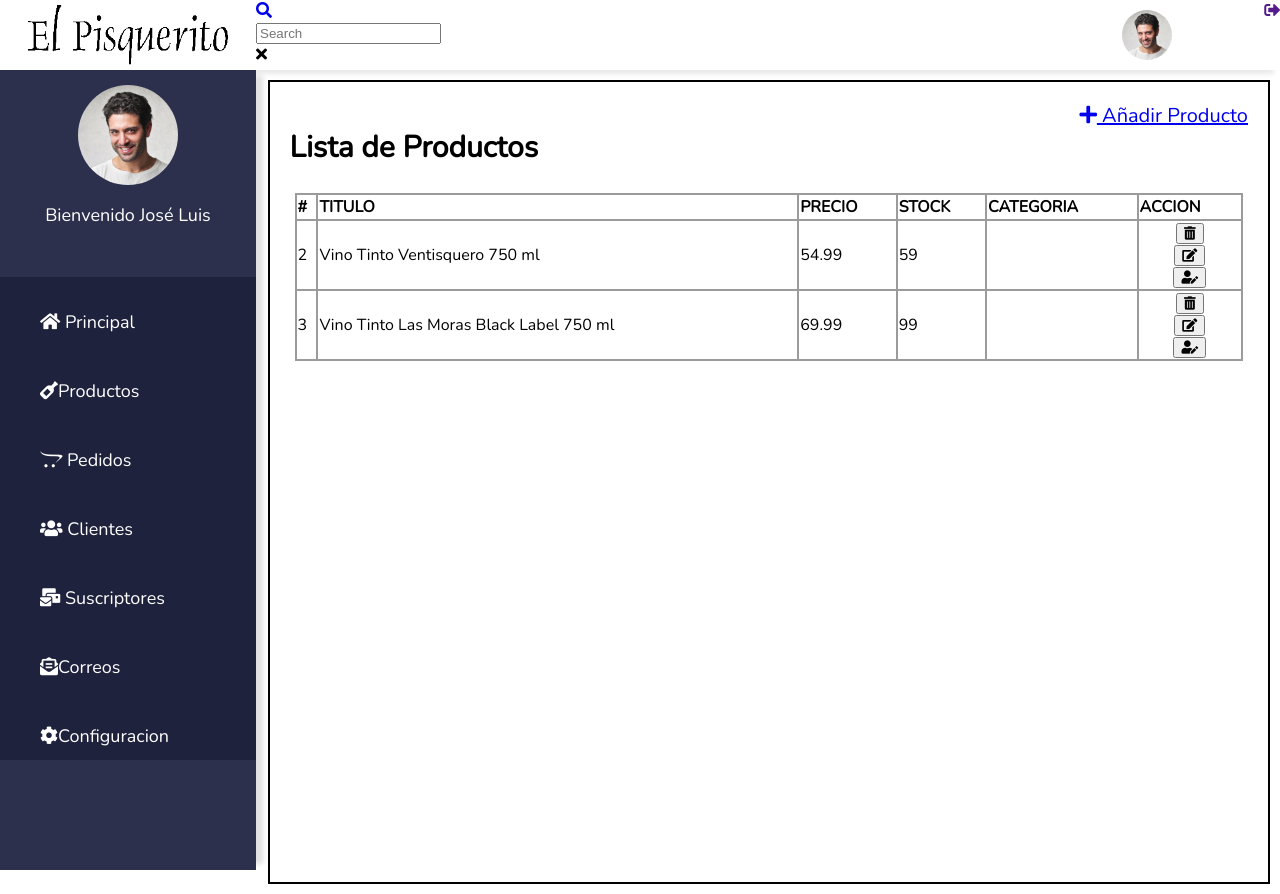
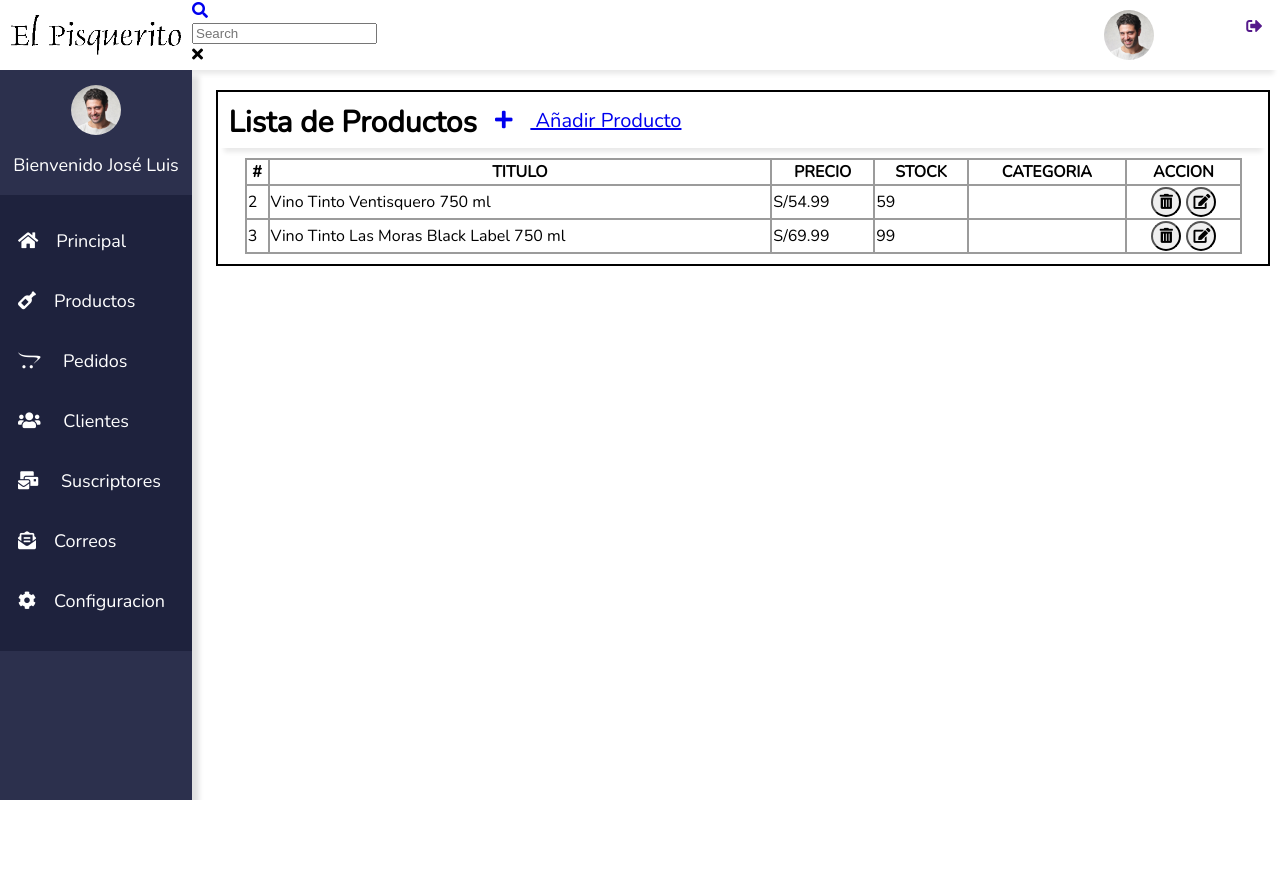
Before and after one commit to josephpm19/TallerDeSoftwareII, a PHP site: page /admin/productos.php in a window 1280 px wide. After the commit the page ends 800 px from the top, so only its background shows below. Run offline with PHP 8.4, Linux system fonts and the light colour scheme; a user stored in the database is signed in; data comes from the database, SQL or seed files in the repository; data that the repository does not hold is empty; some libraries are stand-ins or nearby versions.

Commit message:
editar producto, agregar producto, eliminar producto

```diff
--- a/admin/css/style.css
+++ b/admin/css/style.css
@@ -15,14 +15,14 @@ body{
     margin: 0;
 }
 .todo .cabecera .logo{
-    width: 20%;
+    width: 15%;
     display: flex;
     height: 70px;
     float: left;
 }
 .todo .cabecera .logo img{
-    width: 200px;
-    height: 60px;
+    width: 170px;
+    height: 40px;
     margin: auto ;
     display: block;
 }
@@ -52,7 +52,7 @@ body{
 .todo .bloque-cuerpo .bloque-menu{
     position: fixed;
     word-wrap: break-word;
-    width: 20%;
+    width: 15%;
     float: left;
     height: 100%;
     background: #2C304D;
@@ -67,7 +67,7 @@ body{
     color:#fff;
 }
 .todo .bloque-cuerpo .bloque-menu .perfil .foto-perfil img{
-      width: 100px;
+      width: 50px;
       margin: auto auto;
       border-radius: 100%;
       text-align: center;
@@ -79,43 +79,56 @@ body{
 .todo .bloque-cuerpo .bloque-menu .perfil .tools{
     margin: 0px;
     background: rgb(30, 34, 61);
-    height: auto;
+    height: 100%;
+    display: flex;
+    margin-bottom: 0;
+
 }
 .todo .bloque-cuerpo .bloque-menu .perfil .tools ul{
-    font-size: 50px;
-    color:#fff;
+    padding-inline-start: 0px;
+    width: 100%;
 }
 .todo .bloque-cuerpo .bloque-menu .perfil .tools ul li{
     list-style-type: none;
+    height: 60px;
+    margin: 0;
+
 }
-.todo .bloque-cuerpo .bloque-menu .perfil .tools ul li a .i .fas{
-    margin: 10px;
+.todo .bloque-cuerpo .bloque-menu .perfil .tools ul li:hover{
+    background: rgb(43, 51, 109);
+}
+.todo .bloque-cuerpo .bloque-menu .perfil .tools ul li a .i .fa, .fas, .fab{
+    text-align: left;
+    margin: 18px;
 }
 .todo .bloque-cuerpo .bloque-menu .perfil .tools ul li a{
     text-decoration: none;
-    font-size: 18px;
     color:#fff;
 }
 .todo .bloque-cuerpo .content{
-    width: 78%;
-    height: 800px;
+    width: 82%;
+    height: auto;
     float: right;
     background: #fff;
     margin: 10px auto;
     border: 2px solid black;
     margin-right:10px;
-    margin-top:80px;
+    margin-top:90px;
 }
 .todo .bloque-cuerpo .content .nombre-tabla{
     font-weight: 20px;
     text-align: left;
     font-size: 20px;
-    margin: 20px;
+    width: 100%;
+    margin: 0px;
+    display: flex;
+    box-shadow: 0px 10px 5px -6px rgba(0,0,0,0.09);
 }
 .todo .bloque-cuerpo .content .nombre-tabla h2{
     float: left;
+    margin:10px 0 0 10px;
 }
-.todo .bloque-cuerpo .content .nombre-tabla .añadir_producto{
+.todo .bloque-cuerpo .content .nombre-tabla #añadir_producto{
     float: right;
 }
 .todo .bloque-cuerpo .content table{
@@ -128,11 +141,20 @@ body{
 }
 .todo .bloque-cuerpo .content table th{
     border: 2px solid rgb(155, 155, 155);
-    text-align: left;
+    text-align: center;
 }
 .todo .bloque-cuerpo .content table td{
     border: 2px solid rgb(155, 155, 155);
 }
-.todo .bloque-cuerpo .content table td button i{
+.todo .bloque-cuerpo .content table td .edit {
     display: inline-block;
 }
+.todo .bloque-cuerpo .content table td .edit button {
+    border-radius: 100%;
+    width: 30px;
+    height: 30px;
+}
+.todo .bloque-cuerpo .content table td .edit button:hover {
+    background: #2C304D;
+    color: #fff;
+}
--- a/admin/partes/side.php
+++ b/admin/partes/side.php
@@ -8,7 +8,7 @@
                     </div>
                     <div class="tools">
                         <ul>
-                            <li><a href="index.php"><span><i class="fas fa-home"></i></span> Principal</a> </li>
+                            <li><a href="index.php"><i class="fas fa-home"></i>Principal</a> </li>
                             <li><a href="productos.php"><i class="fas fa-wine-bottle"></i>Productos</a></li>
                             <li><a href="pedidos.php"><i class="fab fa-opencart"></i> Pedidos</a></li>
                             <li><a href="clientes.php"><i class="fas fa-users"></i> Clientes</a></li>
--- a/admin/productos.php
+++ b/admin/productos.php
@@ -27,9 +27,7 @@ $producto = $stmt->fetchAll();
             <div class="content">
                 <div class="nombre-tabla">
                      <h2>Lista de Productos</h2>
-                     <div class="añadir_producto">
-                        <a href="agregar_producto.php"><i class="fas fa-plus"></i> Añadir Producto</a>
-                    </div>
+                     <a id="añadir_producto" href="agregar_producto.php"><i class="fas fa-plus"></i> Añadir Producto</a>
                 </div>
 
                 <table>
@@ -51,22 +49,19 @@ $producto = $stmt->fetchAll();
                     <tr>
                         <td><?php echo $p["id_producto"] ?></td>
                         <td><?php echo $p["nombre"] ?></td>
-                        <td><?php echo $p["precio"] ?></td>
+                        <td> S/<?php echo $p["precio"] ?></td>
                         <td><?php echo $p["stock"] ?></td>
                         <td><?php echo $p["categoria"] ?></td>
                         <td style="text-align: center">
-                            <form action="borrar_usuario.php" method="POST">
-                                <input type="hidden" name="id" value="<?php echo $u["id"] ?>">
-                                <button type="submit"><i class="fas fa-trash-alt"></i></button>
+                            <form class="edit" action="borrar_producto.php" method="POST">
+                                <input type="hidden" name="id" value="<?php echo $p["id_producto"] ?>">
+                                <button type="submit"><i class="fas fa-trash-alt" style="font-weight: 1000;font-size:15px;margin: auto;"></i></button>
                             </form>
-                            <form action="editar_usuario.php" method="GET">
-                                <input type="hidden" name="id" value="<?php echo $u["id"] ?>">
-                                <button type="submit"><i class="fas fa-edit"></i></button>
+                            <form class="edit" action="editar_producto.php" method="GET">
+                                <input type="hidden" name="id" value="<?php echo $p["id_producto"] ?>">
+                                <button type="submit"><i class="fas fa-edit" style="font-weight: 1000;font-size:15px;margin: auto;"></i></button>
                             </form>
-                            <form action="editar_password.php" method="GET">
-                                <input type="hidden" name="id" value="<?php echo $u["id"] ?>">
-                                <button type="submit"> <i class="fas fa-user-edit"></i></button>
-                            </form>
+
                         </td>
                     </tr>
                     <?php } ?>
```
Also changed, not shown: admin/agregar_producto.php (+58 -0 lines), admin/borrar_producto.php (added, +11 -0 lines), admin/clientes.php (+6 -6 lines), admin/correos.php (+6 -6 lines), admin/index.php (+12 -0 lines), admin/pedidos.php (+6 -6 lines), admin/proc_agregar_prod.php (added, +14 -0 lines), admin/suscriptores.php (+7 -7 lines).
